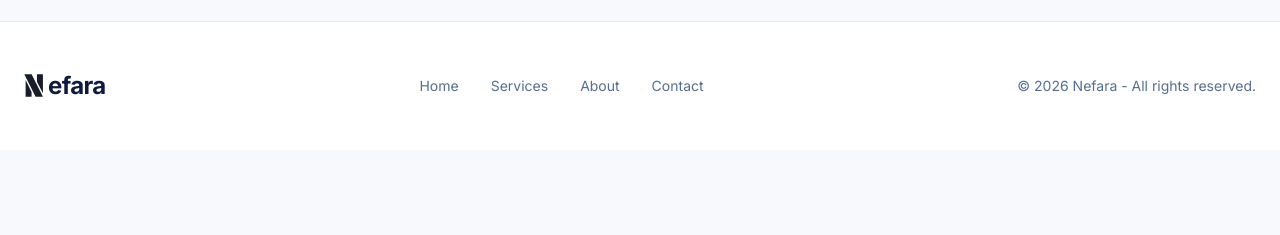
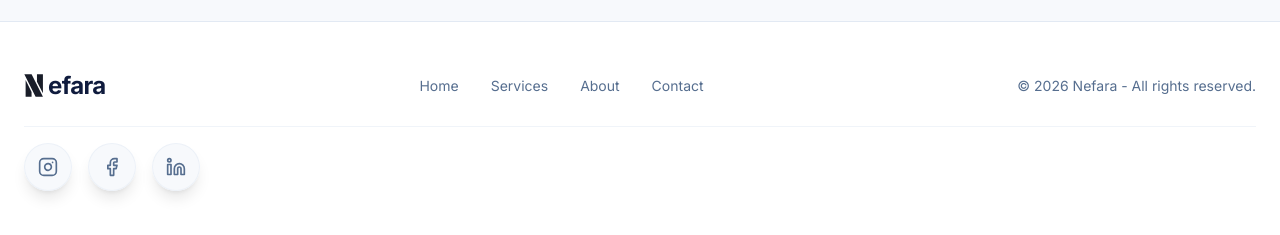
Before and after one commit to nefara-bg/Nefara-Web, a Next.js app in the folder client/: page /en in a window 1280 px wide. Shown: the part 6862-7097 px from the top of the page. Before the commit the page ends 7012 px from the top, so only its background shows below. Built offline with nearby package versions, Linux system fonts and the light colour scheme.

Commit message:
Social media links

```diff
--- a/client/src/components/Footer/Footer.tsx
+++ b/client/src/components/Footer/Footer.tsx
@@ -5,6 +5,8 @@ import React from "react";
 import { useTranslations } from "next-intl";
 import Image from "next/image";
 import { Link } from "@/i18n/navigation";
+import { Instagram, Facebook, Linkedin } from "lucide-react";
+import { SOCIAL_MEDIA_URLS } from "@/config/socialMedia";
 
 const Footer = () => {
     const t = useTranslations("footer");
@@ -21,18 +23,10 @@ const Footer = () => {
     return (
         <footer className="py-12 bg-card border-t border-border">
             <div className="container mx-auto px-6">
+                <div className="flex flex-col gap-6">
+                    {/* Main Footer Content */}
                     <div className="flex flex-col md:flex-row justify-between items-center gap-6">
                         {/* Logo */}
-                    {/* <div className="flex items-center gap-2">
-                        <svg
-                            className="w-8 h-8 text-foreground"
-                            viewBox="0 0 32 32"
-                            fill="currentColor"
-                        >
-                            <path d="M16 2L4 8v16l12 6 12-6V8L16 2zm0 4l8 4-8 4-8-4 8-4zm-10 7.5l10 5v9l-10-5v-9zm12 14v-9l10-5v9l-10 5z" />
-                        </svg>
-                        <span className="text-xl font-bold text-foreground">Nefara</span>
-                    </div> */}
                         <div className="flex flex-row items-center gap-1">
                             <Image
                                 src="/logo.svg"
@@ -61,6 +55,38 @@ const Footer = () => {
                             © {currentYear} {t("copyright")}
                         </p>
                     </div>
+
+                    {/* Social Media Icons - Below all other content */}
+                    <div className="flex items-center justify-center md:justify-start gap-4 pt-4 border-t border-border/50 group">
+                        <a
+                            href={SOCIAL_MEDIA_URLS.instagram}
+                            target="_blank"
+                            rel="noopener noreferrer"
+                            className="flex items-center justify-center w-12 h-12 rounded-full bg-background/90 dark:bg-background/80 backdrop-blur-sm border border-border/50 text-muted-foreground hover:text-primary transition-all duration-300 shadow-lg hover:scale-105"
+                            aria-label="Instagram"
+                        >
+                            <Instagram className="w-5 h-5" />
+                        </a>
+                        <a
+                            href={SOCIAL_MEDIA_URLS.facebook}
+                            target="_blank"
+                            rel="noopener noreferrer"
+                            className="flex items-center justify-center w-12 h-12 rounded-full bg-background/90 dark:bg-background/80 backdrop-blur-sm border border-border/50 text-muted-foreground hover:text-primary transition-all duration-300 shadow-lg hover:scale-105"
+                            aria-label="Facebook"
+                        >
+                            <Facebook className="w-5 h-5" />
+                        </a>
+                        <a
+                            href={SOCIAL_MEDIA_URLS.linkedin}
+                            target="_blank"
+                            rel="noopener noreferrer"
+                            className="flex items-center justify-center w-12 h-12 rounded-full bg-background/90 dark:bg-background/80 backdrop-blur-sm border border-border/50 text-muted-foreground hover:text-primary transition-all duration-300 shadow-lg hover:scale-105"
+                            aria-label="LinkedIn"
+                        >
+                            <Linkedin className="w-5 h-5" />
+                        </a>
+                    </div>
+                </div>
             </div>
         </footer>
     );
--- /dev/null
+++ b/client/src/config/socialMedia.ts
@@ -0,0 +1,10 @@
+/**
+ * Social Media URLs Configuration
+ * Centralized file for managing social media links
+ */
+
+export const SOCIAL_MEDIA_URLS = {
+    instagram: "https://www.instagram.com/nefara.services/",
+    facebook: "https://www.facebook.com/profile.php?id=61587882651591",
+    linkedin: "https://www.linkedin.com/company/nefara/",
+} as const;
```
Lines whose indentation alone changed are shown as unchanged.
